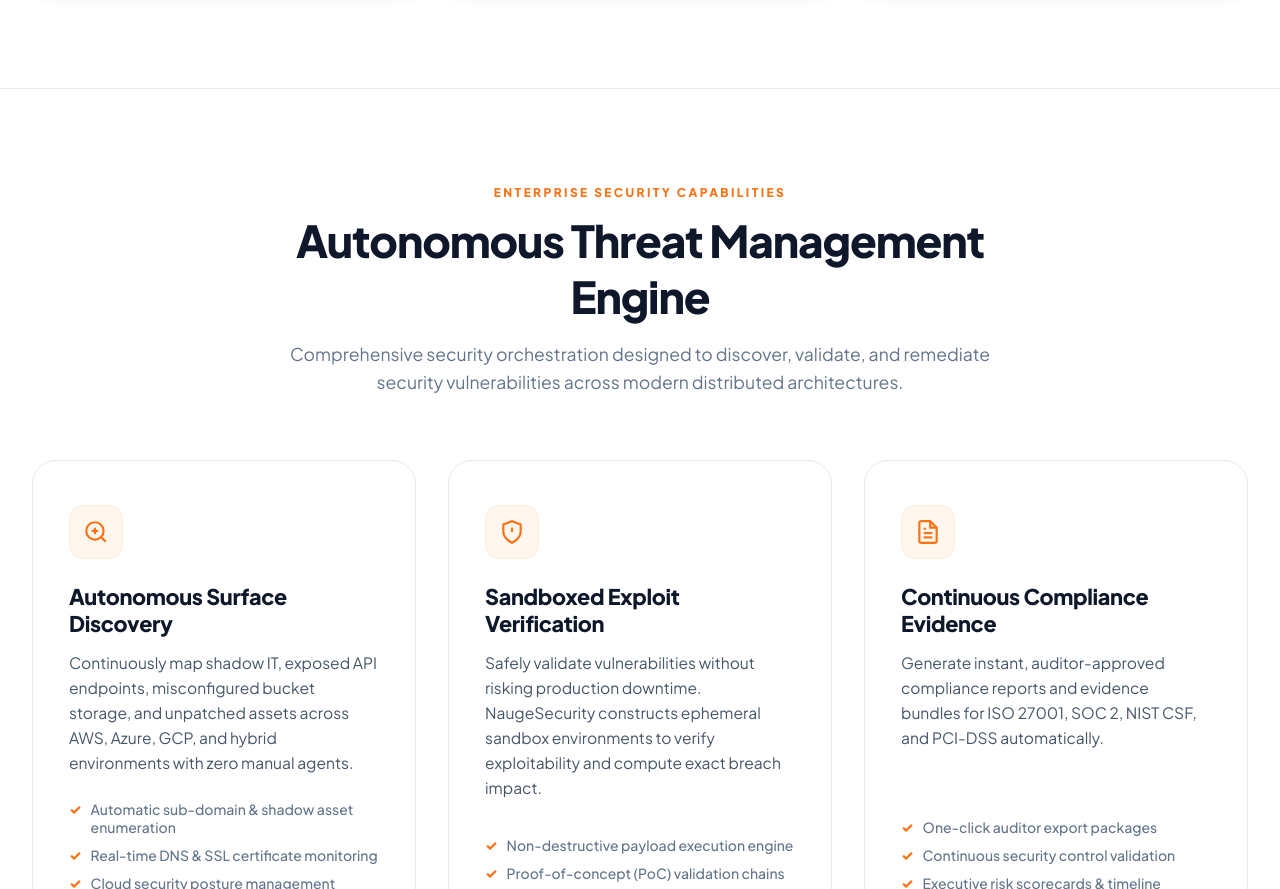
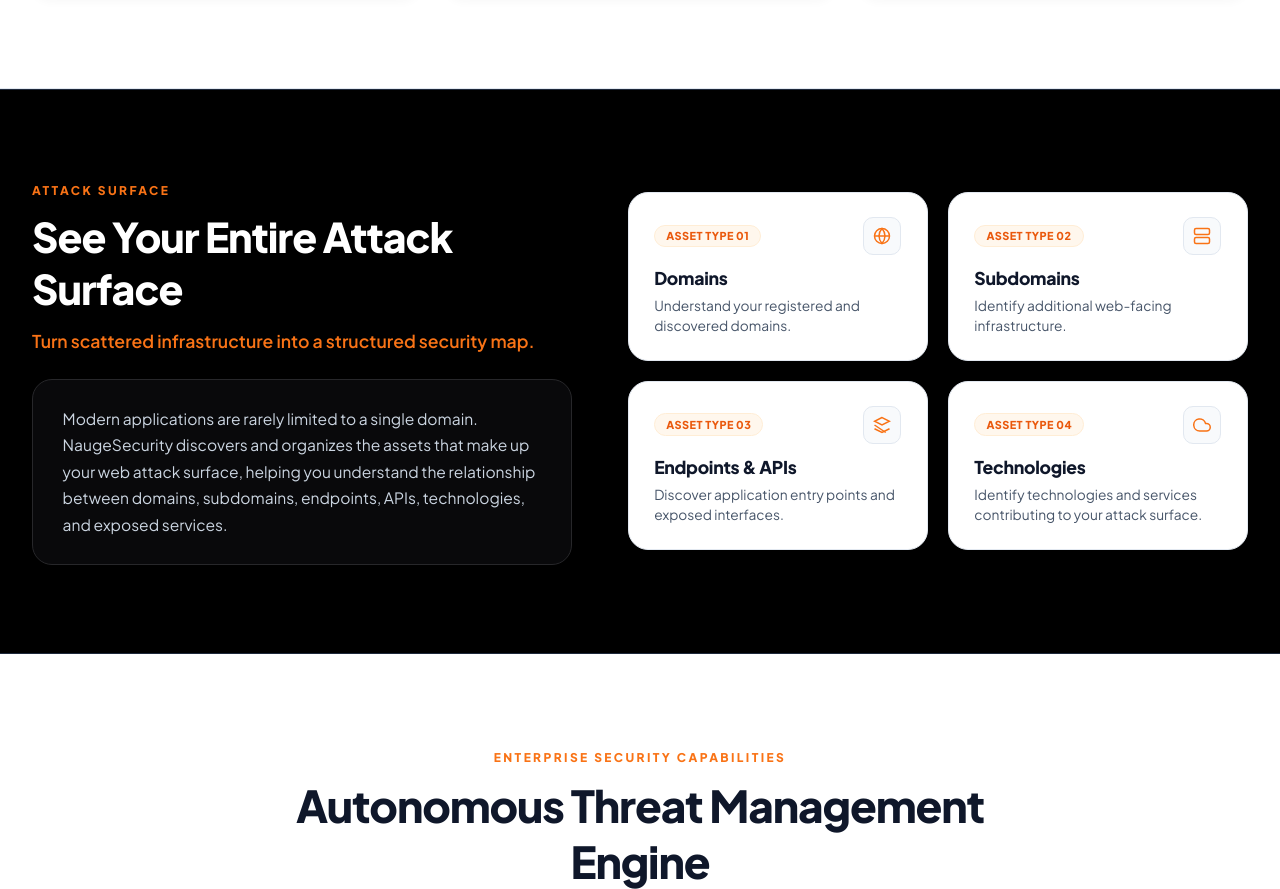
Before and after one commit to unknownmember4u/NaugeSecurity, a React (Vite) app in the folder frontend/: page / in a window 1280 px wide. Shown: the part 3332-4221 px from the top of the page. Built offline with nearby package versions, Linux system fonts and the light colour scheme.

Commit message:
section added : Attack Surface

```diff
--- a/frontend/src/app/App.jsx
+++ b/frontend/src/app/App.jsx
@@ -570,6 +570,74 @@ export function App() {
             </div>
           </div>
 
+          {/* Attack Surface Section (Split Side-by-Side Layout) */}
+          <div className="attack-surface-section" id="attack-surface">
+            <div className="ent-section-inner attack-surface-split">
+              {/* Left Column: Heading, Subheading & Body Content */}
+              <div className="attack-surface-left-col">
+                <span className="section-eyebrow">ATTACK SURFACE</span>
+                <h3 className="section-title">See Your Entire Attack Surface</h3>
+                <p className="section-subtitle">
+                  Turn scattered infrastructure into a structured security map.
+                </p>
+                <div className="attack-surface-body-card">
+                  <p className="attack-surface-body-text">
+                    Modern applications are rarely limited to a single domain. NaugeSecurity discovers and organizes the assets that make up your web attack surface, helping you understand the relationship between domains, subdomains, endpoints, APIs, technologies, and exposed services.
+                  </p>
+                </div>
+              </div>
+
+              {/* Right Column: 2x2 Cards Grid */}
+              <div className="attack-surface-right-col">
+                <div className="attack-surface-grid">
+                  <div className="attack-surface-card">
+                    <div className="attack-card-header">
+                      <span className="attack-card-tag">Asset Type 01</span>
+                      <div className="attack-icon-box">
+                        <svg viewBox="0 0 24 24" fill="none" stroke="currentColor" strokeWidth="2"><circle cx="12" cy="12" r="10" /><line x1="2" y1="12" x2="22" y2="12" /><path d="M12 2a15.3 15.3 0 0 1 4 10 15.3 15.3 0 0 1-4 10 15.3 15.3 0 0 1-4-10 15.3 15.3 0 0 1 4-10z" /></svg>
+                      </div>
+                    </div>
+                    <h4 className="attack-card-title">Domains</h4>
+                    <p className="attack-card-body">Understand your registered and discovered domains.</p>
+                  </div>
+
+                  <div className="attack-surface-card">
+                    <div className="attack-card-header">
+                      <span className="attack-card-tag">Asset Type 02</span>
+                      <div className="attack-icon-box">
+                        <svg viewBox="0 0 24 24" fill="none" stroke="currentColor" strokeWidth="2"><rect x="2" y="2" width="20" height="8" rx="2" ry="2" /><rect x="2" y="14" width="20" height="8" rx="2" ry="2" /><line x1="6" y1="6" x2="6.01" y2="6" /><line x1="6" y1="18" x2="6.01" y2="18" /></svg>
+                      </div>
+                    </div>
+                    <h4 className="attack-card-title">Subdomains</h4>
+                    <p className="attack-card-body">Identify additional web-facing infrastructure.</p>
+                  </div>
+
+                  <div className="attack-surface-card">
+                    <div className="attack-card-header">
+                      <span className="attack-card-tag">Asset Type 03</span>
+                      <div className="attack-icon-box">
+                        <svg viewBox="0 0 24 24" fill="none" stroke="currentColor" strokeWidth="2"><polygon points="12 2 2 7 12 12 22 7 12 2" /><polyline points="2 17 12 22 22 17" /><polyline points="2 12 17 22 12" /></svg>
+                      </div>
+                    </div>
+                    <h4 className="attack-card-title">Endpoints &amp; APIs</h4>
+                    <p className="attack-card-body">Discover application entry points and exposed interfaces.</p>
+                  </div>
+
+                  <div className="attack-surface-card">
+                    <div className="attack-card-header">
+                      <span className="attack-card-tag">Asset Type 04</span>
+                      <div className="attack-icon-box">
+                        <svg viewBox="0 0 24 24" fill="none" stroke="currentColor" strokeWidth="2"><path d="M18 10h-1.26A8 8 0 1 0 9 20h9a5 5 0 0 0 0-10z" /></svg>
+                      </div>
+                    </div>
+                    <h4 className="attack-card-title">Technologies</h4>
+                    <p className="attack-card-body">Identify technologies and services contributing to your attack surface.</p>
+                  </div>
+                </div>
+              </div>
+            </div>
+          </div>
+
           {/* Core Platform Capabilities Grid */}
           <div className="ent-section" id="features">
             <div className="section-header">
--- a/frontend/src/styles/background.css
+++ b/frontend/src/styles/background.css
@@ -1806,3 +1806,193 @@ body,
   line-height: 1.55;
   margin: 0;
 }
+
+/* --------------------------------------------------------------------------
+   Attack Surface Section (Split Side-by-Side Layout)
+   -------------------------------------------------------------------------- */
+.attack-surface-section {
+  width: 100% !important;
+  max-width: 100% !important;
+  background: #000000 !important;
+  color: #ffffff;
+  padding: 5.5rem 2rem;
+  border-top: 1px solid #1e293b;
+  border-bottom: 1px solid #1e293b;
+  box-shadow: none !important;
+  margin: 0 !important;
+  position: relative;
+  z-index: 2;
+  box-sizing: border-box;
+}
+
+.attack-surface-split {
+  display: grid;
+  grid-template-columns: 1fr 1.15fr;
+  gap: 3.5rem;
+  align-items: center;
+  max-width: 1280px;
+  margin: 0 auto;
+}
+
+@media (max-width: 1024px) {
+  .attack-surface-split {
+    grid-template-columns: 1fr;
+    gap: 2.5rem;
+  }
+}
+
+.attack-surface-left-col {
+  text-align: left;
+}
+
+.attack-surface-left-col .section-eyebrow {
+  display: inline-block;
+  color: #f97316;
+  font-weight: 800;
+  letter-spacing: 0.2em;
+  font-size: 0.75rem;
+  margin-bottom: 0.75rem;
+}
+
+.attack-surface-left-col .section-title {
+  color: #ffffff;
+  font-size: clamp(2rem, 3.2vw, 2.6rem);
+  font-weight: 800;
+  letter-spacing: -0.025em;
+  margin: 0 0 0.85rem;
+  text-shadow: 0 2px 10px rgba(0, 0, 0, 0.9);
+}
+
+.attack-surface-left-col .section-subtitle {
+  color: #f97316;
+  font-size: 1.1rem;
+  line-height: 1.55;
+  font-weight: 600;
+  margin-bottom: 1.5rem;
+}
+
+.attack-surface-body-card {
+  background: #09090b;
+  border: 1px solid #27272a;
+  border-radius: 20px;
+  padding: 1.6rem 1.85rem;
+  box-shadow: 0 4px 20px rgba(0, 0, 0, 0.5);
+}
+
+.attack-surface-body-text {
+  font-size: 0.975rem;
+  color: #cbd5e1;
+  line-height: 1.7;
+  font-weight: 400;
+  margin: 0;
+}
+
+.attack-surface-grid {
+  display: grid;
+  grid-template-columns: repeat(2, 1fr);
+  gap: 1.25rem;
+}
+
+@media (max-width: 640px) {
+  .attack-surface-grid {
+    grid-template-columns: 1fr;
+  }
+}
+
+.attack-surface-card {
+  background: #ffffff;
+  border: 1px solid #e2e8f0;
+  border-radius: 20px;
+  padding: 1.45rem 1.6rem;
+  transition: all 0.25s cubic-bezier(0.16, 1, 0.3, 1);
+  display: flex;
+  flex-direction: column;
+  justify-content: space-between;
+  min-height: 165px;
+  position: relative;
+  overflow: hidden;
+  box-shadow: 0 2px 12px rgba(0, 0, 0, 0.16);
+  box-sizing: border-box;
+}
+
+.attack-surface-card::before {
+  content: '';
+  position: absolute;
+  top: 0;
+  left: 0;
+  right: 0;
+  height: 4px;
+  background: linear-gradient(90deg, #ea580c, #f97316, #fb923c);
+  opacity: 0;
+  transition: opacity 0.25s ease;
+}
+
+.attack-surface-card:hover {
+  border-color: #fdba74;
+  background: #ffffff;
+  box-shadow: 0 12px 28px rgba(249, 115, 22, 0.22);
+  transform: translateY(-3px);
+}
+
+.attack-surface-card:hover::before {
+  opacity: 1;
+}
+
+.attack-card-header {
+  display: flex;
+  align-items: center;
+  justify-content: space-between;
+  margin-bottom: 0.75rem;
+}
+
+.attack-card-tag {
+  font-size: 0.68rem;
+  font-weight: 800;
+  color: #ea580c;
+  background: #fff7ed;
+  border: 1px solid #ffedd5;
+  padding: 0.22rem 0.7rem;
+  border-radius: 999px;
+  letter-spacing: 0.04em;
+  text-transform: uppercase;
+}
+
+.attack-icon-box {
+  width: 36px;
+  height: 36px;
+  background: #f8fafc;
+  border: 1px solid #e2e8f0;
+  border-radius: 10px;
+  color: #f97316;
+  display: flex;
+  align-items: center;
+  justify-content: center;
+  transition: all 0.2s ease;
+}
+
+.attack-surface-card:hover .attack-icon-box {
+  background: #fff7ed;
+  border-color: #ffedd5;
+  color: #ea580c;
+}
+
+.attack-icon-box svg {
+  width: 18px;
+  height: 18px;
+}
+
+.attack-card-title {
+  font-size: 1.1rem;
+  font-weight: 800;
+  color: #0f172a;
+  margin: 0 0 0.4rem;
+  line-height: 1.3;
+  letter-spacing: -0.015em;
+}
+
+.attack-card-body {
+  font-size: 0.86rem;
+  color: #475569;
+  line-height: 1.5;
+  margin: 0;
+}
```
Also changed, not shown: 5 other files (tests, documents, lock files or other folders).
